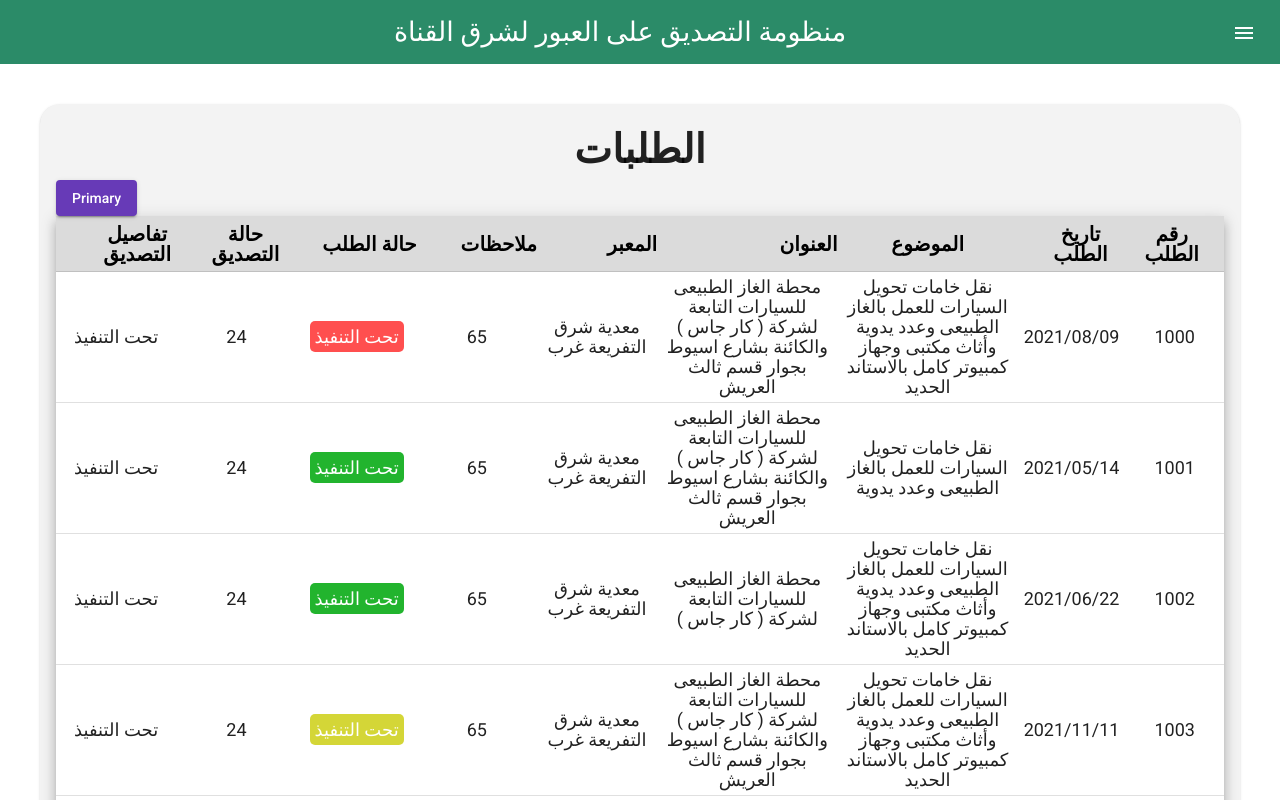
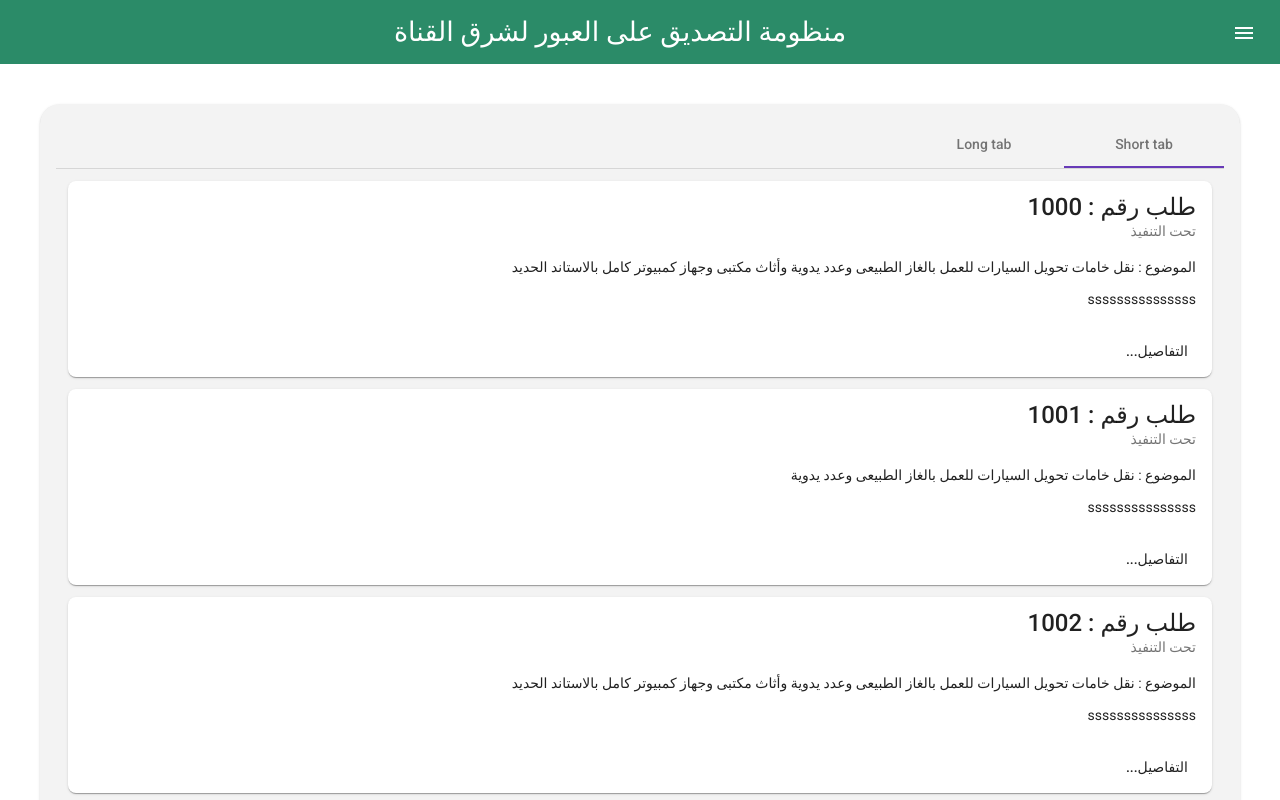
Before and after one commit to amrghobashi/border-crossing-permits, an Angular app: page / in a window 1280 px wide. Shown: the top 800 px of the page. Built offline with nearby package versions, Linux system fonts and the light colour scheme; data requests are answered from the project's data file.

Commit message:
adding tabs and component for the completed requests

```diff
--- a/src/app/app.component.html
+++ b/src/app/app.component.html
@@ -1,2 +1,3 @@
 <app-tool-bar></app-tool-bar>
-<app-request></app-request>
+<!-- <app-request></app-request> -->
+<app-completed-request></app-completed-request>
--- /dev/null
+++ b/src/app/completed-request/completed-request.component.html
@@ -0,0 +1,26 @@
+<mat-card style="margin: 40px; background-color: #f3f3f3; border-radius: 20px;">
+    <mat-tab-group dir="rtl" dynamicHeight>
+        <mat-tab label="Short tab">
+          <div class="col-md-6" cols="6"  *ngFor="let request of requests">
+              <!-- <br> -->
+            <mat-card dir="rtl" class="example-card" style="margin: 12px; border-radius: 8px;">
+                <mat-card-title>طلب رقم : {{ request.request_number }}</mat-card-title>
+                <mat-card-subtitle>{{ request.request_status }}</mat-card-subtitle>
+                <mat-card-content>
+                  <p>الموضوع : {{ request.subject }}</p>
+                  <p>sssssssssssssss</p>
+                </mat-card-content>
+                <mat-card-actions>
+                  <button mat-button>التفاصيل...</button>
+                </mat-card-actions>
+            </mat-card>
+              <!-- <br> -->
+          </div>
+        </mat-tab>
+        <mat-tab label="Long tab">
+          <div class="example-large-box mat-elevation-z4">
+
+          </div>
+        </mat-tab>
+      </mat-tab-group>
+</mat-card>
--- /dev/null
+++ b/src/app/completed-request/completed-request.component.ts
@@ -0,0 +1,28 @@
+import { Component, OnDestroy, OnInit } from '@angular/core';
+import { CompletedRequestService } from './completed-request.service';
+import { Request } from '../Models/request';
+import { Subscription } from 'rxjs';
+
+@Component({
+  selector: 'app-completed-request',
+  templateUrl: './completed-request.component.html',
+  styleUrls: ['./completed-request.component.css']
+})
+export class CompletedRequestComponent implements OnInit, OnDestroy {
+  requests: Request[] = [];
+
+  supscription: Subscription = new Subscription;
+  constructor(private completedRequestService: CompletedRequestService) { }
+
+  ngOnInit(): void {
+    this.supscription = this.completedRequestService.getRequests().subscribe((requests) => {
+      console.log(requests);
+      this.requests = JSON.parse(JSON.stringify(requests));
+      // this.requests = requests;
+    })
+  }
+
+  ngOnDestroy(): void {
+
+  }
+}
--- /dev/null
+++ b/src/app/completed-request/completed-request.service.ts
@@ -0,0 +1,18 @@
+import { HttpClient } from '@angular/common/http';
+import { Injectable } from '@angular/core';
+import { Observable } from 'rxjs';
+
+import {Request} from '../Models/request'
+
+@Injectable({
+  providedIn: 'root'
+})
+export class CompletedRequestService {
+
+  constructor(private http: HttpClient) { }
+
+  getRequests() {
+    return this.http.get<Request[]>('http://localhost:3000/data');
+  }
+
+}
```
Also changed, not shown: src/app/app.module.ts (+8 -2 lines), src/app/completed-request/completed-request.component.css (added), 1 other file (tests, documents, lock files or other folders).
